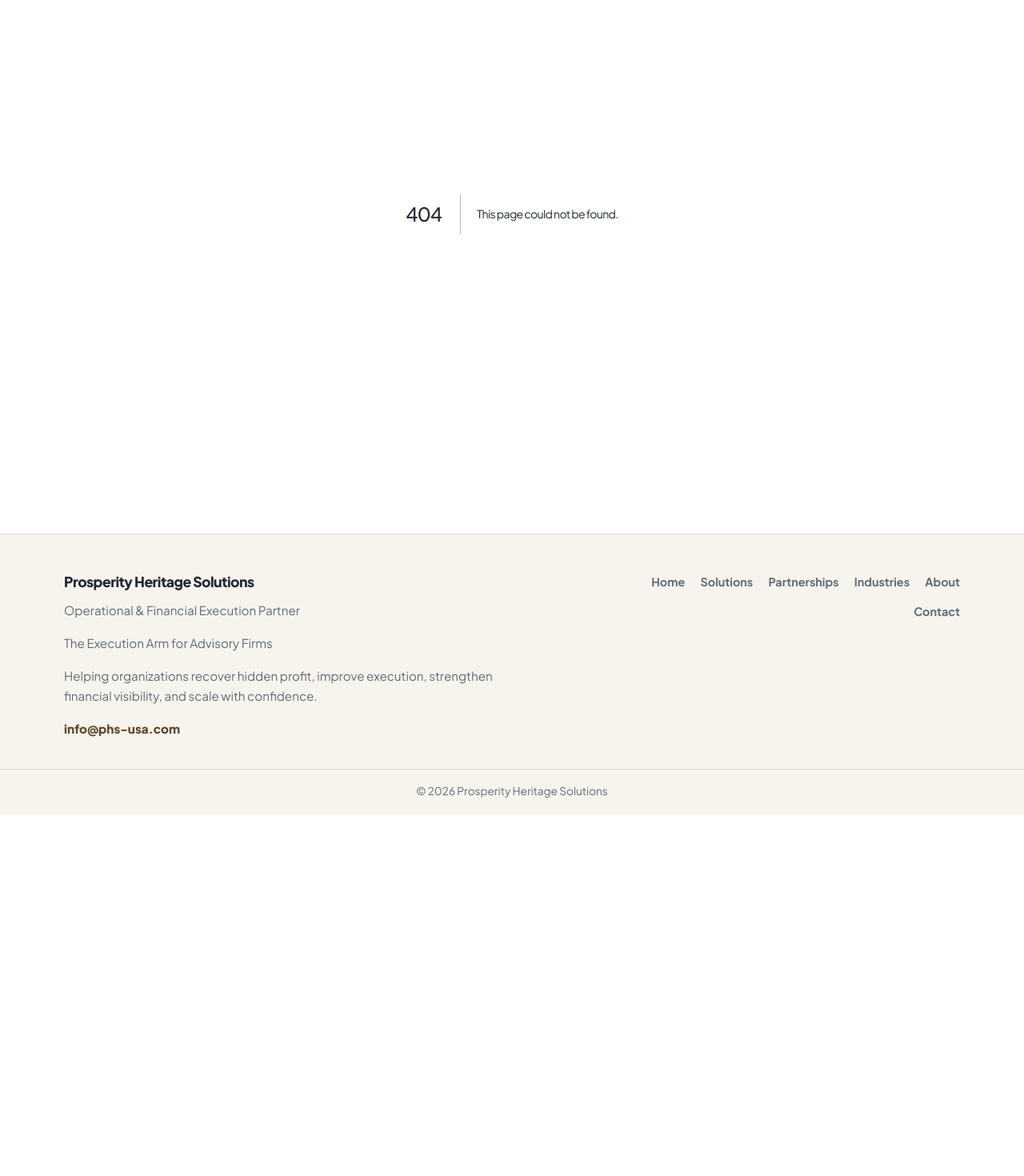
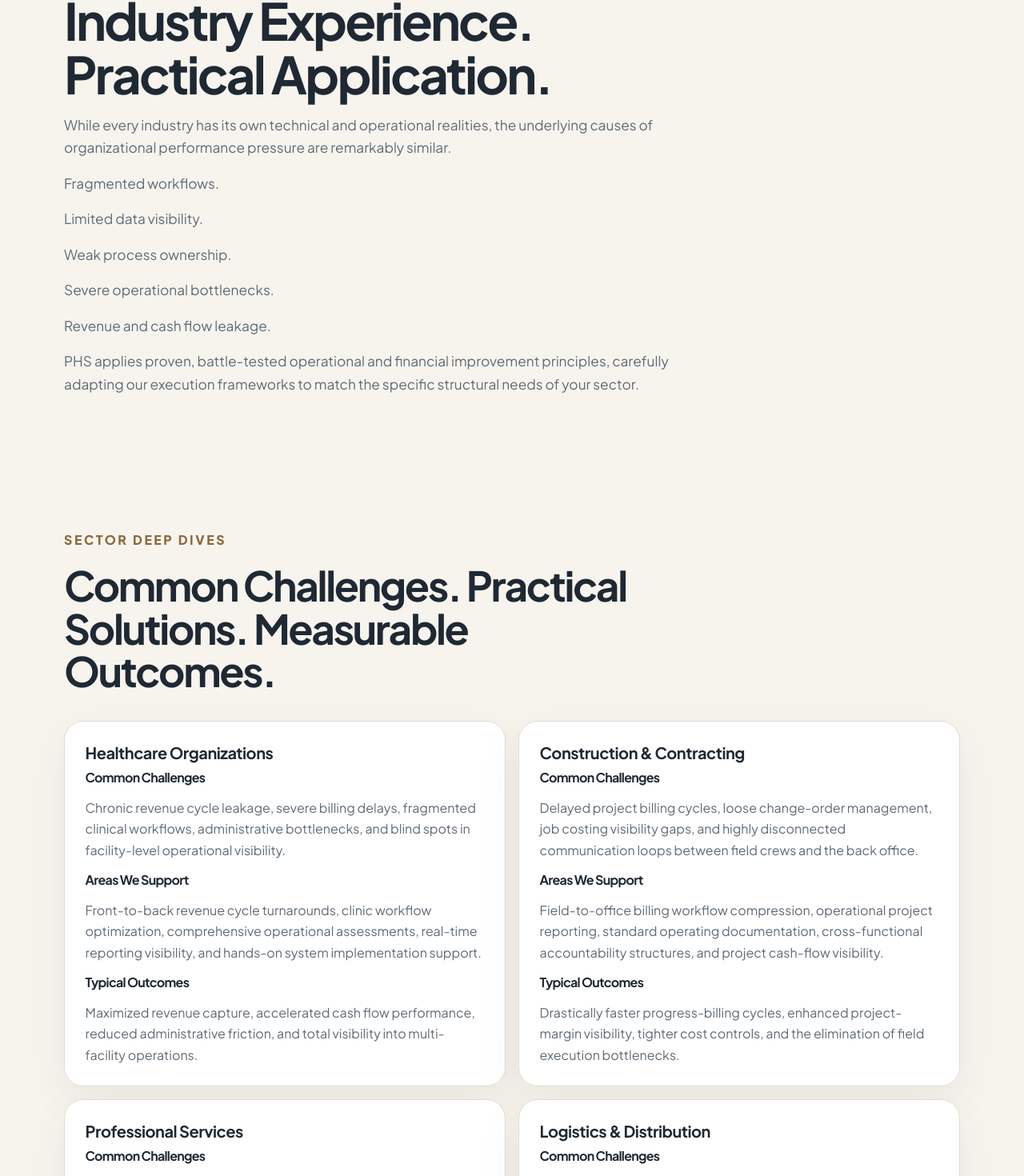
Before and after one commit to pjechete/prosperity-heritage-Advisory-Services, a Next.js app: page /industries in a window 1280 px wide. Before the commit this address had no page. Shown: the part 212-1682 px from the top of the page at 80% size. Before the commit the page ends 1230 px from the top, so only its background shows below. Built offline with nearby package versions, Linux system fonts and the light colour scheme.

Commit message:
Create page.tsx

```diff
--- /dev/null
+++ b/src/app/industries/page.tsx
@@ -0,0 +1,204 @@
+import type { Metadata } from 'next'
+import Link from 'next/link'
+
+export const metadata: Metadata = {
+  title: 'Industries | Prosperity Heritage Solutions',
+  description:
+    'Industry-specific operational and financial execution support for healthcare, construction, professional services, logistics, multi-location organizations, and PE portfolio companies.',
+  alternates: {
+    canonical: 'https://phs-usa.com/industries',
+  },
+  openGraph: {
+    title: 'Industries | Prosperity Heritage Solutions',
+    description:
+      'PHS applies proven operational and financial improvement frameworks across healthcare, construction, logistics, professional services, and multi-location organizations.',
+    url: 'https://phs-usa.com/industries',
+    siteName: 'Prosperity Heritage Solutions',
+    type: 'website',
+  },
+}
+
+const industries = [
+  {
+    title: 'Healthcare Organizations',
+    challenges:
+      'Chronic revenue cycle leakage, severe billing delays, fragmented clinical workflows, administrative bottlenecks, and blind spots in facility-level operational visibility.',
+    support:
+      'Front-to-back revenue cycle turnarounds, clinic workflow optimization, comprehensive operational assessments, real-time reporting visibility, and hands-on system implementation support.',
+    outcomes:
+      'Maximized revenue capture, accelerated cash flow performance, reduced administrative friction, and total visibility into multi-facility operations.',
+  },
+  {
+    title: 'Construction & Contracting',
+    challenges:
+      'Delayed project billing cycles, loose change-order management, job costing visibility gaps, and highly disconnected communication loops between field crews and the back office.',
+    support:
+      'Field-to-office billing workflow compression, operational project reporting, standard operating documentation, cross-functional accountability structures, and project cash-flow visibility.',
+    outcomes:
+      'Drastically faster progress-billing cycles, enhanced project-margin visibility, tighter cost controls, and the elimination of field execution bottlenecks.',
+  },
+  {
+    title: 'Professional Services',
+    challenges:
+      'Delayed client invoicing, hidden resource utilization leaks, administrative workflow inefficiencies, uncontrolled scope creep, and limited forward visibility into individual project profitability.',
+    support:
+      'Billing performance compression, resource utilization visibility, core workflow optimization, operational margin reporting, and dedicated project execution support.',
+    outcomes:
+      'Immediate lift in billable realization rates, accelerated collections cycles, stronger project-level visibility, and precise profitability management.',
+  },
+  {
+    title: 'Logistics & Distribution',
+    challenges:
+      'Lengthy order-to-cash cycle delays, cross-departmental communication breakdowns, severe warehouse-to-office bottlenecks, inventory visibility gaps, and lagging operational reporting.',
+    support:
+      'Order-to-cash workflow mapping, custom KPI metric development, dynamic operational reporting, supply chain process optimization, and hands-on execution support.',
+    outcomes:
+      'Reduced processing cycle times, optimized data visibility across hubs, lower operational friction, and stronger overall performance management.',
+  },
+  {
+    title: 'Multi-Location Operations & PE Portfolio Companies',
+    challenges:
+      'Highly inconsistent regional processes, fragmented or siloed software systems, highly uneven performance variations, delayed consolidated reporting, and limited visibility across corporate footprints.',
+    support:
+      'Enterprise-wide process standardization, consolidated reporting optimization, localized operational assessments, carve-out/integration implementation support, and rapid-response execution management.',
+    outcomes:
+      'Uniform operational consistency, rapid monthly visibility for financial stakeholders, stronger local accountability, and highly predictable, scalable growth.',
+  },
+]
+
+const coreFocus = [
+  {
+    title: 'Improve Visibility',
+    body: 'Replacing blind spots with timely, reliable data.',
+  },
+  {
+    title: 'Strengthen Accountability',
+    body: 'Locking in clear, uncompromised process ownership.',
+  },
+  {
+    title: 'Remove Operational Bottlenecks',
+    body: 'Eliminating the friction that slows your teams down.',
+  },
+  {
+    title: 'Improve Cash Flow Performance',
+    body: 'Accelerating the conversion of work into cash.',
+  },
+  {
+    title: 'Support Execution',
+    body: 'Injecting the heavy-lifting capacity your teams lack.',
+  },
+]
+
+export default function IndustriesPage() {
+  return (
+    <main>
+      {/* HERO */}
+      <section className="mock-hero mock-hero-simple">
+        <div className="mock-container">
+          <p className="mock-eyebrow">Industries</p>
+
+          <h1>Industry Experience. Practical Application.</h1>
+
+          <p>
+            While every industry has its own technical and operational realities,
+            the underlying causes of organizational performance pressure are
+            remarkably similar.
+          </p>
+
+          <p>Fragmented workflows.</p>
+          <p>Limited data visibility.</p>
+          <p>Weak process ownership.</p>
+          <p>Severe operational bottlenecks.</p>
+          <p>Revenue and cash flow leakage.</p>
+
+          <p>
+            PHS applies proven, battle-tested operational and financial
+            improvement principles, carefully adapting our execution frameworks
+            to match the specific structural needs of your sector.
+          </p>
+        </div>
+      </section>
+
+      {/* INDUSTRIES */}
+      <section className="mock-section">
+        <div className="mock-container">
+          <div className="mock-section-header">
+            <p className="mock-eyebrow">Sector Deep Dives</p>
+            <h2>Common Challenges. Practical Solutions. Measurable Outcomes.</h2>
+          </div>
+
+          <div className="mock-grid-2">
+            {industries.map((industry) => (
+              <article className="mock-card" key={industry.title}>
+                <h3>{industry.title}</h3>
+
+                <h4>Common Challenges</h4>
+                <p>{industry.challenges}</p>
+
+                <h4>Areas We Support</h4>
+                <p>{industry.support}</p>
+
+                <h4>Typical Outcomes</h4>
+                <p>{industry.outcomes}</p>
+              </article>
+            ))}
+          </div>
+        </div>
+      </section>
+
+      {/* CORE COROLLARY */}
+      <section className="mock-section mock-section-soft">
+        <div className="mock-container">
+          <div className="mock-section-header">
+            <p className="mock-eyebrow">The Core Corollary</p>
+            <h2>Our Focus Remains Consistent.</h2>
+
+            <p>
+              Regardless of the industry, our foundational focus never changes.
+            </p>
+
+            <p>We step into your organization to:</p>
+          </div>
+
+          <div className="mock-grid-3">
+            {coreFocus.map((item) => (
+              <article className="mock-card" key={item.title}>
+                <h3>{item.title}</h3>
+                <p>{item.body}</p>
+              </article>
+            ))}
+          </div>
+
+          <div className="mock-section-header">
+            <p>
+              Because most financial problems start as operational problems.
+            </p>
+          </div>
+        </div>
+      </section>
+
+      {/* CTA */}
+      <section className="mock-cta">
+        <div className="mock-container">
+          <h2>Let's Start With the Challenge.</h2>
+
+          <p>
+            Whether you are navigating multi-location operational complexity,
+            delayed reporting, cash flow pressure, workflow inefficiencies, or
+            stalled strategic initiatives, the first step is understanding
+            exactly where your performance is being lost.
+          </p>
+
+          <p>
+            Let's have a practical conversation about your goals and how PHS can
+            deploy the muscle required to help you achieve them.
+          </p>
+
+          <Link href="/contact" className="mock-btn">
+            Schedule a Diagnostic Conversation
+          </Link>
+        </div>
+      </section>
+    </main>
+  )
+}
```
